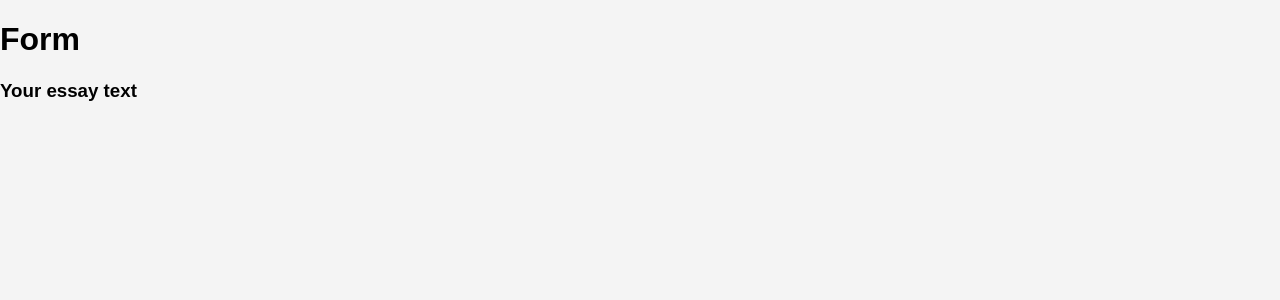
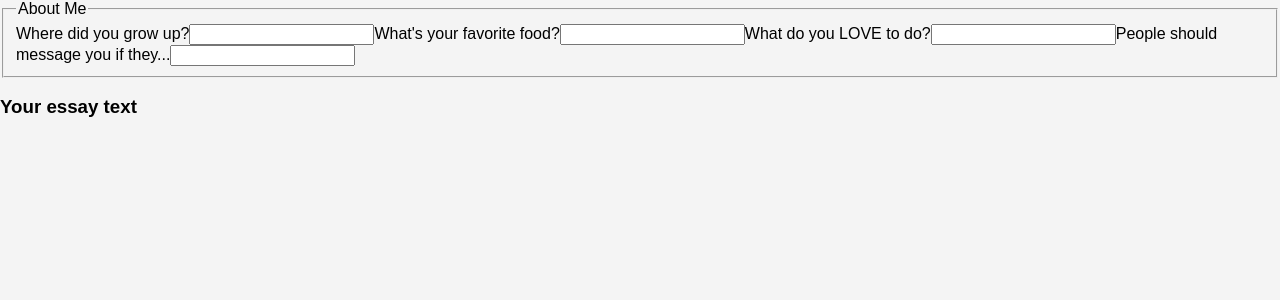
Before and after one commit to jordanduran/OkCupid-Assessment, a React (Create React App) app: page / in a window 1280 px wide. Shown: the top 300 px of the page. Built offline with nearby package versions, Linux system fonts and the light colour scheme.

Commit message:
Form component

```diff
--- a/src/components/Form/Form.js
+++ b/src/components/Form/Form.js
@@ -1,11 +1,72 @@
 import React from 'react';
+import { connect } from 'react-redux';
+import { submitField, startOverButtonClicked } from '../../madlibs';
+import PropTypes from 'prop-types';
 
-const Form = () => {
+const Form = ({ showEditForm, essayText, dispatch }) => {
+  const handleBlur = e =>
+    dispatch(submitField({ id: e.target.name, answer: e.target.value }));
+
   return (
     <form>
-      <h1>Form</h1>
+      {showEditForm ? (
+        <fieldset className='start-over-form'>
+          <legend>Your essay text</legend>
+          <textarea defaultValue={essayText}></textarea>
+          <button
+            id='start-over-btn'
+            onClick={() => dispatch(startOverButtonClicked())}
+          >
+            Start over
+          </button>
+        </fieldset>
+      ) : (
+        <fieldset>
+          <legend>About Me</legend>
+          <label htmlFor='hometown'>Where did you grow up?</label>
+          <input
+            id='hometown'
+            type='text'
+            name='hometown'
+            onBlur={handleBlur}
+          />
+          <label htmlFor='favoriteFood'>What's your favorite food?</label>
+          <input
+            id='favoriteFood'
+            type='text'
+            name='favoriteFood'
+            onBlur={handleBlur}
+          />
+          <label htmlFor='loveToDo'>What do you LOVE to do?</label>
+          <input
+            id='loveToDo'
+            type='text'
+            name='loveToDo'
+            onBlur={handleBlur}
+          />
+          <label htmlFor='messageIf'>
+            People should message you if they...
+          </label>
+          <input
+            id='messageIf'
+            type='text'
+            name='messageIf'
+            onBlur={handleBlur}
+          />
+        </fieldset>
+      )}
     </form>
   );
 };
 
-export default Form;
+Form.propTypes = {
+  dispatch: PropTypes.func.isRequired,
+  essayText: PropTypes.string.isRequired,
+  showEditForm: PropTypes.bool.isRequired
+};
+
+function mapStateToProps(state) {
+  return state;
+}
+
+export default connect(mapStateToProps)(Form);
```
